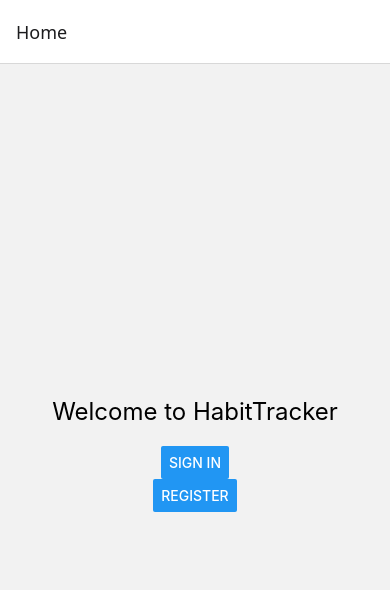
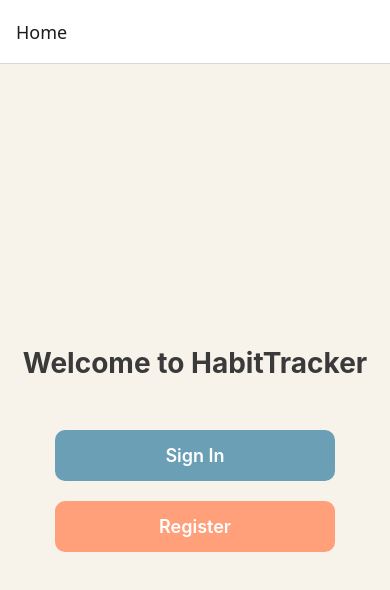
Before and after one commit to kaaz10/Dayzee_App, a React Native app: screen /Home in a window 390 px wide. Shown: the top 590 px of the page. Built offline with nearby package versions, Linux system fonts and the light colour scheme.

Commit message:
HomeScreen UI

```diff
--- a/src/screens/HomeScreen.js
+++ b/src/screens/HomeScreen.js
@@ -1,17 +1,57 @@
 import React from 'react';
-import { View, Text, Button, StyleSheet } from 'react-native';
+import { View, Text, TouchableOpacity, StyleSheet } from 'react-native';
 
 export default function HomeScreen({ navigation }) {
   return (
     <View style={styles.container}>
       <Text style={styles.title}>Welcome to HabitTracker</Text>
-      <Button title="Sign In" onPress={() => navigation.navigate('Login')} />
-      <Button title="Register" onPress={() => navigation.navigate('Register')} />
+      <TouchableOpacity
+        style={[styles.button, styles.signInButton]}
+        onPress={() => navigation.navigate('Login')}
+      >
+        <Text style={styles.buttonText}>Sign In</Text>
+      </TouchableOpacity>
+      <TouchableOpacity
+        style={[styles.button, styles.registerButton]}
+        onPress={() => navigation.navigate('Register')}
+      >
+        <Text style={styles.buttonText}>Register</Text>
+      </TouchableOpacity>
     </View>
   );
 }
 
 const styles = StyleSheet.create({
-  container: { flex: 1, justifyContent: 'center', alignItems: 'center' },
-  title: { fontSize: 24, marginBottom: 20 },
+  container: {
+    flex: 1,
+    backgroundColor: '#f7f3eb', // Warm, light background color
+    justifyContent: 'center',
+    alignItems: 'center',
+    padding: 20,
+  },
+  title: {
+    fontSize: 28,
+    fontWeight: 'bold',
+    color: '#3a3a3a', // Darker text color for contrast
+    marginBottom: 40,
+    textAlign: 'center',
+  },
+  button: {
+    width: '80%',
+    padding: 15,
+    borderRadius: 10,
+    alignItems: 'center',
+    marginVertical: 10,
+  },
+  signInButton: {
+    backgroundColor: '#6a9fb5', // Inviting blue color
+  },
+  registerButton: {
+    backgroundColor: '#ffa07a', // Warm coral color for register button
+  },
+  buttonText: {
+    color: '#fff',
+    fontSize: 18,
+    fontWeight: '600',
+  },
 });
```
